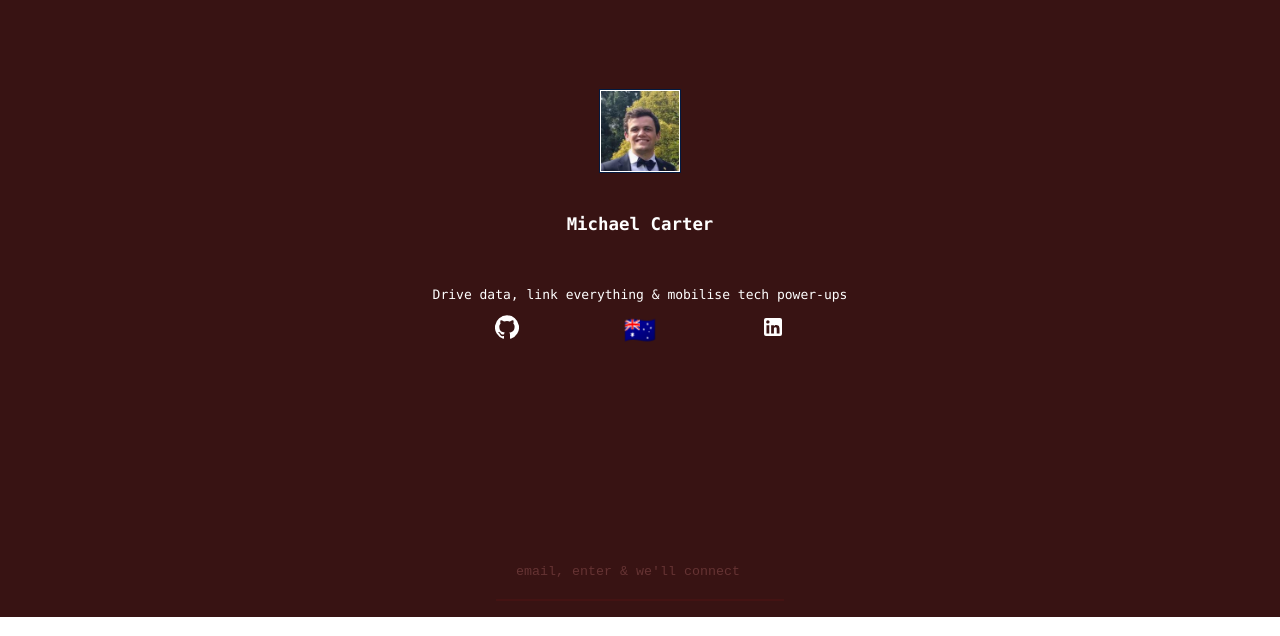
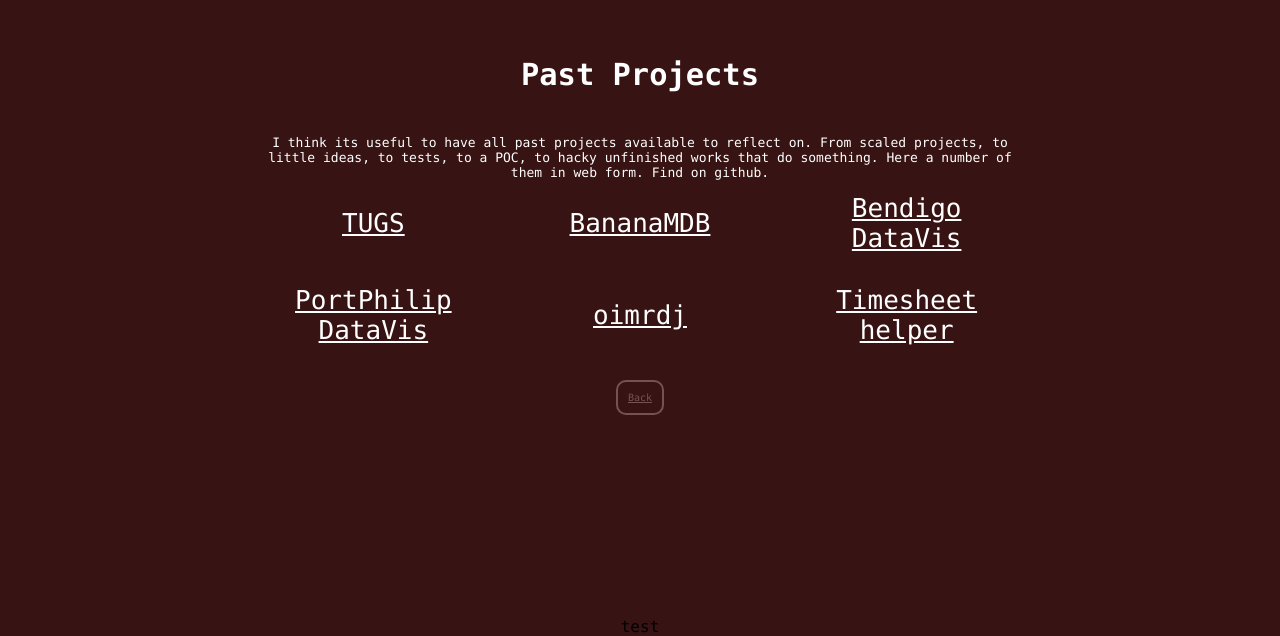
Before and after one commit to mewc/mewc4, a React (Create React App) app: page /past-projects in a window 1280 px wide. Shown: the part 183-819 px from the top of the page. Built offline with nearby package versions, Linux system fonts and the light colour scheme.

Commit message:
add project page

```diff
--- a/src/App.css
+++ b/src/App.css
@@ -28,6 +28,28 @@
   color: rgb(255, 255, 255);
 }
 
+.App-link:visited {
+  color: rgb(255, 255, 255);
+}
+
+.link {
+  color: rgb(118, 83, 83);
+  font-size: 10px;
+
+}
+
+.link:visited {
+  color: rgb(118, 83, 83);
+}
+
+
+.link-button {
+
+  border: 2px solid;
+  padding: 10px;
+  border-radius: 10px;
+}
+
 @keyframes App-logo-spin {
   from {
     transform: rotate(0deg);
--- a/src/App.js
+++ b/src/App.js
@@ -1,26 +1,24 @@
 import React from 'react';
 import './App.css';
-import Home from './Home'
+import Home from './Home';
+import PastProjects from './PastProjects';
 import {
   BrowserRouter as Router,
   Switch,
   Route
 } from "react-router-dom";
 
-
+//https://reacttraining.com/react-router/web/example/custom-link
 function App() {
   return (
     <div className="App">
       <Router>
         <Switch>
-          <Route>
+          <Route exact path="/">
             <Home />
           </Route>
-          <Route path="/about">
-            <About />
-          </Route>
-          <Route path="/dashboard">
-            <Dashboard />
+          <Route path="/past-projects">
+            <PastProjects />test
           </Route>
         </Switch>
       </Router>
@@ -28,20 +26,5 @@ function App() {
   );
 }
 
-function About() {
-  return (
-    <div>
-      <h2>About</h2>
-    </div>
-  );
-}
-
-function Dashboard() {
-  return (
-    <div>
-      <h2>Dashboard</h2>
-    </div>
-  );
-}
 
 export default App;
--- a/src/Home.js
+++ b/src/Home.js
@@ -2,9 +2,12 @@ import React from 'react';
 import logo from './mewc.png';
 import './App.css';
 import { GitHub, LinkedIn } from '@material-ui/icons'
-import { Grid, Tooltip } from '@material-ui/core'
+import { Grid, Tooltip, Button } from '@material-ui/core'
 import strings from './strings';
 import axios from 'axios';
+import {
+    Link
+} from "react-router-dom";
 
 console.log(strings.github);
 const emailCookieName = 'mewc-email-submit'
@@ -44,7 +47,7 @@ function enterPress(event) {
 function setEmailSubmitCookie(input) {
     var CookieDate = new Date();
     CookieDate.setFullYear(CookieDate.getFullYear() + 1);
-    document.cookie = `${emailCookieName}=${input.toString}; expires=` + CookieDate.toUTCString() + ';';
+    document.cookie = `${emailCookieName}=${btoa(input.toString())}; expires=` + CookieDate.toUTCString() + ';';
 }
 
 function submitEmail(email) {
@@ -90,7 +93,6 @@ function Home() {
                                 rel="noopener noreferrer"
                             >
                                 <React.Fragment>
-
                                     <GitHub />
                                 </React.Fragment>
                             </a>
@@ -115,6 +117,9 @@ function Home() {
                             </a>
                         </Tooltip>
                     </Grid>
+                    <Grid item xs={12}>
+                        <Link to={`/past-projects`} className={'link'}>Past Projects</Link>
+                    </Grid>
                     {getEmailInput()}
                 </Grid>
             </header>
--- /dev/null
+++ b/src/PastProjects.js
@@ -0,0 +1,45 @@
+import React from 'react';
+import './App.css';
+import { Grid, Tooltip } from '@material-ui/core'
+import strings from './strings';
+import {
+    Link
+} from "react-router-dom";
+
+
+const buildProjectGrid = () => {
+    return strings.projects.map(p => {
+        return (<Grid item xs={4} key={p.shortName}>
+            <Tooltip title={p.description} className="tooltip">
+                <a href={p.link} className={'App-link'}>{p.shortName}</a>
+            </Tooltip>
+        </Grid>);
+    })
+}
+
+
+
+function PastProjects() {
+    document.title = `mewc - Past Projects`
+    return (
+        <div className="App">
+            <header className="App-header">
+                <h3>{strings.past_projects_header}</h3>
+                <p>{strings.past_projects_description}</p>
+                <Grid container
+                    spacing={4}
+                    direction="row"
+                    justify="center"
+                    alignItems="center"
+                >
+                    {buildProjectGrid()}
+                    <Grid item xs={4}>
+                        <Link to={`/`} className={'link link-button'}>Back</Link>
+                    </Grid>
+                </Grid>
+            </header>
+        </div >
+    );
+}
+
+export default PastProjects;
--- a/src/strings.js
+++ b/src/strings.js
@@ -1,9 +1,50 @@
-const strings = {
+const general = {
     github: "Full Stack, end to end, serverless - AWS, Node, noSQL & React -> github.com/mewc",
     linkedin: "Connect, share and grow together",
     australia: "Proud to play my part in growing the best Country there is",
     email_placeholder: "email, enter & we'll connect",
-    email_endpoint_base64: "aHR0cHM6Ly9xZzlnaDBmeHQ1LmV4ZWN1dGUtYXBpLnVzLWVhc3QtMi5hbWF6b25hd3MuY29tL3Byb2QvZW1haWw="
+    email_endpoint_base64: "aHR0cHM6Ly9xZzlnaDBmeHQ1LmV4ZWN1dGUtYXBpLnVzLWVhc3QtMi5hbWF6b25hd3MuY29tL3Byb2QvZW1haWw=",
+    past_projects_header: "Past Projects",
+    past_projects_description: "I think its useful to have all past projects available to reflect on. From scaled projects, to little ideas, to tests, to a POC, to hacky unfinished works that do something. Here a number of them in web form. Find on github."
+}
+
+//todo move to dynamo
+const projects = [
+    {
+        shortName: "TUGS",
+        link: "https://tugs.mewc.info",
+        description: "Early vanilla react work, with node express backend"
+    },
+    {
+        shortName: "BananaMDB",
+        link: "https://bananamdb.mewc.info",
+        description: "Quick API integration test for openmbd"
+    },
+    {
+        shortName: "Bendigo DataVis",
+        link: "https://bendigo-datavis.mewc.info",
+        description: "Open API aggregation and mapping in react with mui"
+    },
+    {
+        shortName: "PortPhilip DataVis",
+        link: "https://portphilip-datavis.mewc.info",
+        description: "Open API aggregation and mapping in react with mui"
+    },
+    {
+        shortName: "oimrdj",
+        link: "https://oimrdj.mewc.info",
+        description: "Spotify song requester with part rooms, admins, social auth, with node express backend"
+    },
+    {
+        shortName: "Timesheet helper",
+        link: "https://timesheethelper.mewc.info",
+        description: "When I needed to figure out exactly how much I worked in a day"
+    },
+]
+
+const strings = {
+    ...general,
+    projects
 }
 
 export default strings;
```
Also changed, not shown: 1 other file (tests, documents, lock files or other folders).
